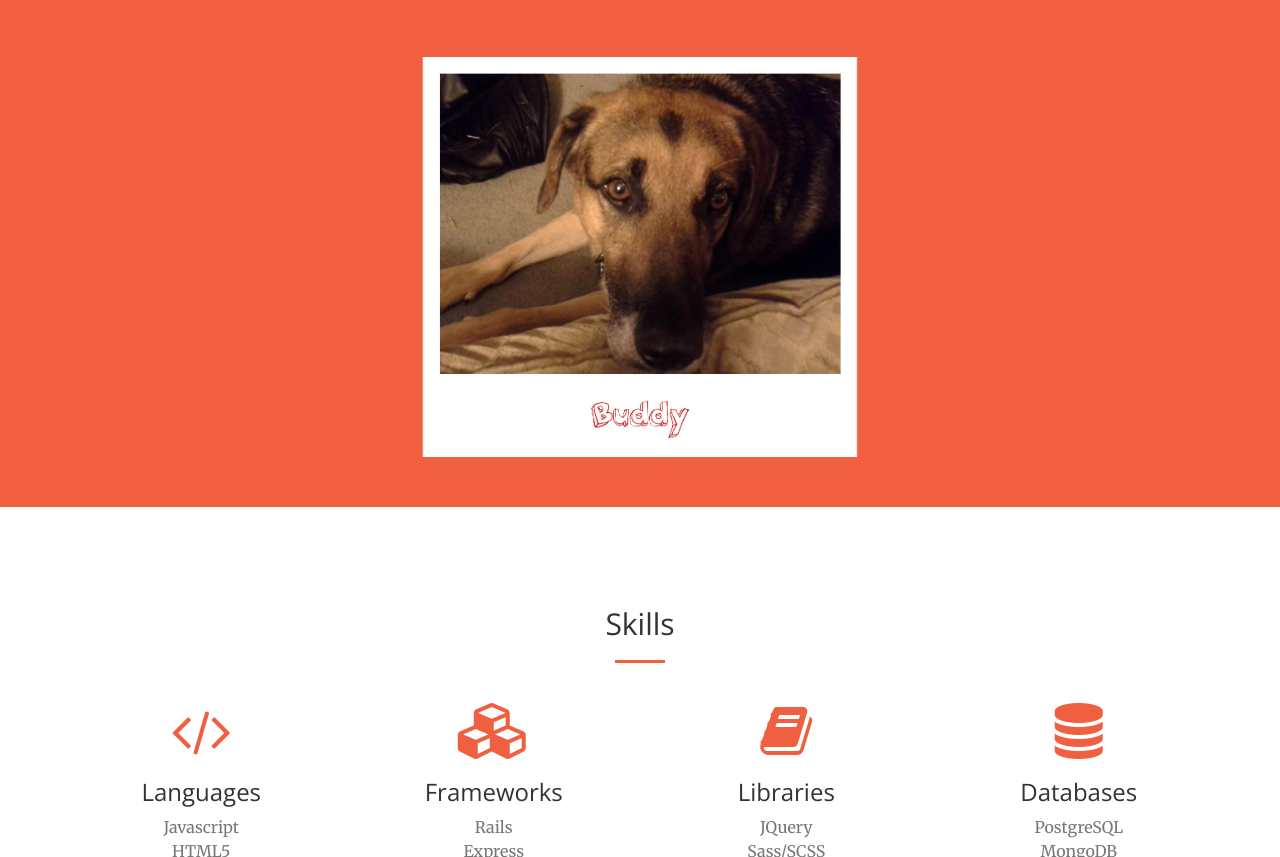
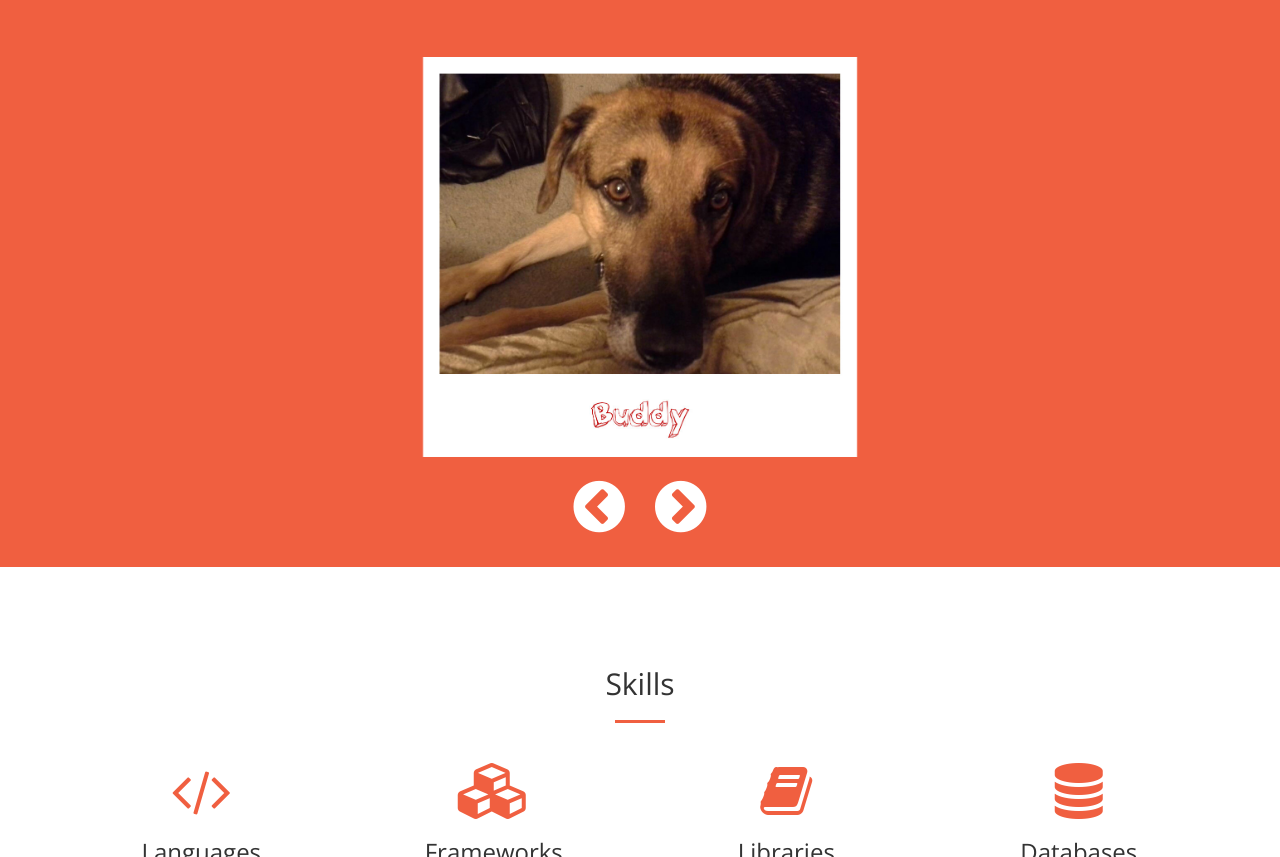
Before and after one commit to susandaiute/susandaiute.github.com, a website built with webpack: page index.html in a window 1280 px wide. Shown: the part 1071-1928 px from the top of the page. Built offline with nearby package versions, Linux system fonts and the light colour scheme.

Commit message:
Fix carousel icons and layout

```diff
--- a/css/creative.css
+++ b/css/creative.css
@@ -210,9 +210,22 @@ header .header-content .header-content-inner p {
   margin: auto;
   width: auto;
 }
-.carousel-control-next-icon .carousel-control-prev-icon {
+
+.carousel-column {
+  height: 70px;
+}
+ .carousel-control-next-icon {
   color: white;
-  font-size: 30px;
+  float: left;
+  font-size: 60px;
+  margin-top: 20px;
+  width: auto;
+}
+.carousel-control-prev-icon {
+  color: white;
+  font-size: 60px;
+  float: right;
+  margin-top: 20px;
   width: auto;
 }
 
--- a/index.html
+++ b/index.html
@@ -100,9 +100,12 @@
     </div>
 
     <!---Carousel -------------------------------------------------------------->
-    <div class="container-fluid">
-      <div id="portfolio-Carousel" class="carousel slide row" data-ride="carousel">
+    <div class="container">
+      <div class="row">
+        <div class="col-md-12">
 
+      <div id="portfolio-Carousel" class="carousel slide" data-ride="carousel">
+<!-- Inner -->
         <div class="carousel-inner" role="listbox">
           <div class="item active">
             <img class="d-block img-fluid" src="../img/portfolio/zoo2.jpg" alt="Zoo">
@@ -125,23 +128,30 @@
         </div>
 
         <!-- Carousel Controls -->
-
-        <div class="col-md-6 carousel-column">
+<div class="row">
+  <div class="col-xs-6">
+        <div class="carousel-column">
           <a class="carousel-control-prev" href="#portfolio-Carousel" role="button" data-slide="prev">
         <span class="carousel-control-prev-icon fa fa-chevron-circle-left" aria-hidden="true"></span>
         <span class="sr-only">Previous</span>
         </a>
-        </div>
-
-        <div class="col-md-6 carousel-column">
+      </div>
+    </div>
+    <div class="col-xs-6">
+        <div class="carousel-column">
           <a class="carousel-control-next" href="#portfolio-Carousel" role="button" data-slide="next">
           <span class="carousel-control-next-icon fa fa-chevron-circle-right" aria-hidden="true"></span>
           <span class="sr-only">Next</span>
           </a>
         </div>
+      </div>
+      </div>
 
+<!-- End Controls -->
       </div>
     </div>
+    </div>
+  </div>
   </section>
 
 
```
